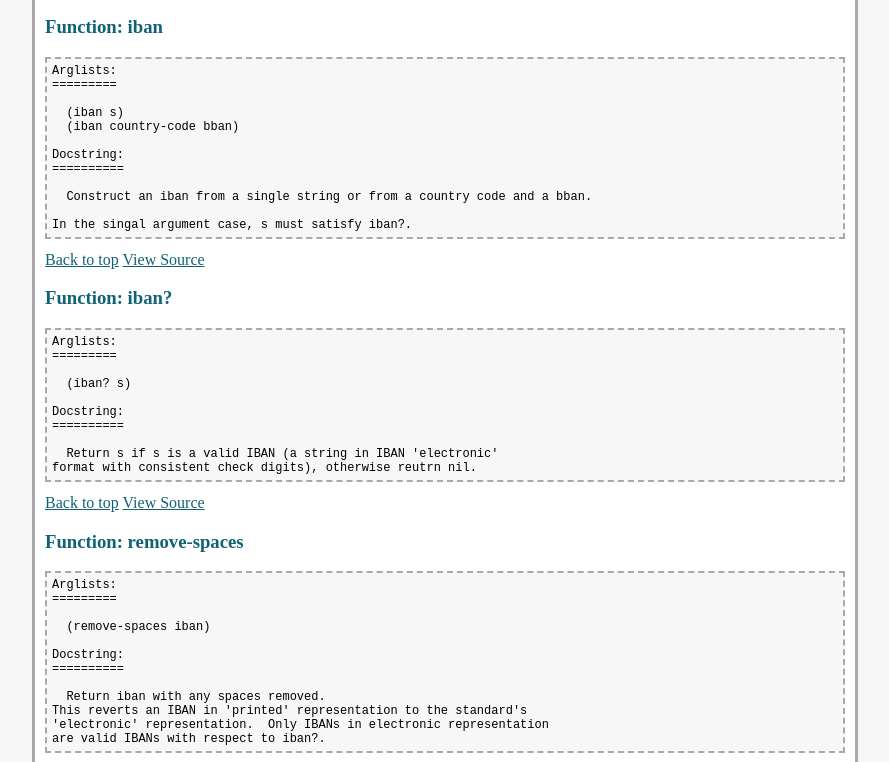
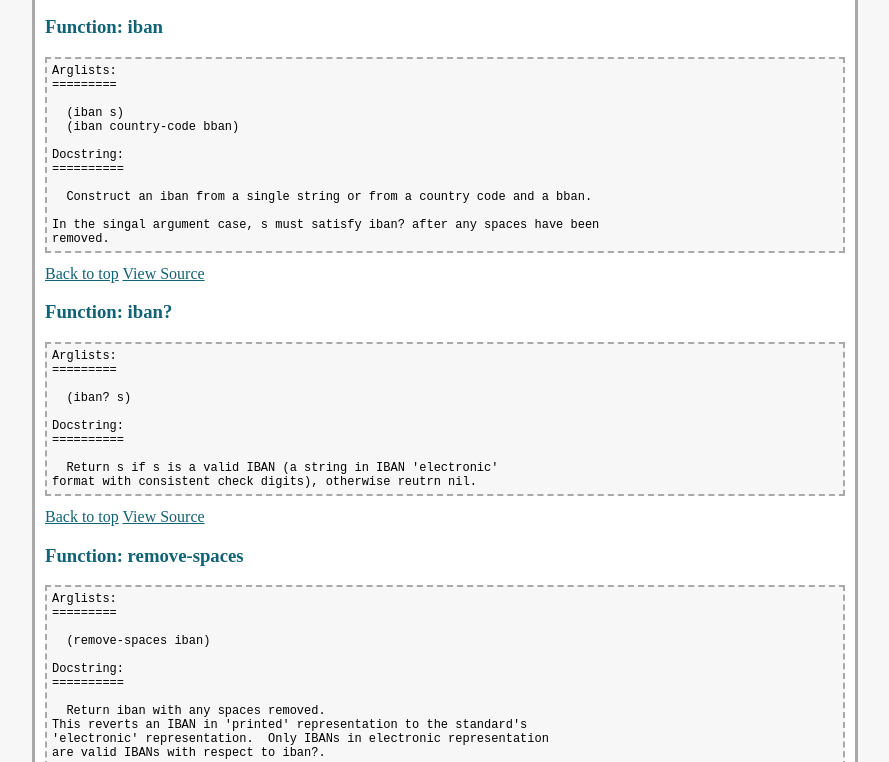
Before and after one commit to bpsm/big-ivan, a plain HTML site: page big-ivan.iban.html in a window 1280 px wide. Shown: the part 1260-2022 px from the top of the page, without its empty margins (195-1084 px from the left). Drawn offline with Linux system fonts and the light colour scheme.

Commit message:
0.1.0-SNAPSHOT aae2354b

```diff
--- a/big-ivan.iban.html
+++ b/big-ivan.iban.html
@@ -45,7 +45,7 @@ This provides the IBAN standard's 'printed' representation.</pre></div><a href="
 Docstring:
 ==========
 
-  Return the BBAN portion of iban. iban must be valid.</pre></div><a href="#top">Back to top</a> <a href="https://github.com/bpsm/big-ivan/blob/master/src/big_ivan/iban.clj#L60">View Source</a></div><div id="IDcountry-code"><div><h3>Function: country-code</h3><pre>Arglists:
+  Return the BBAN portion of iban. iban must be valid.</pre></div><a href="#top">Back to top</a> <a href="https://github.com/bpsm/big-ivan/blob/master/src/big_ivan/iban.clj#L59">View Source</a></div><div id="IDcountry-code"><div><h3>Function: country-code</h3><pre>Arglists:
 =========
 
   (country-code iban)
@@ -53,7 +53,7 @@ Docstring:
 Docstring:
 ==========
 
-  Return the country code of iban. iban must be valid.</pre></div><a href="#top">Back to top</a> <a href="https://github.com/bpsm/big-ivan/blob/master/src/big_ivan/iban.clj#L52">View Source</a></div><div id="IDiban"><div><h3>Function: iban</h3><pre>Arglists:
+  Return the country code of iban. iban must be valid.</pre></div><a href="#top">Back to top</a> <a href="https://github.com/bpsm/big-ivan/blob/master/src/big_ivan/iban.clj#L51">View Source</a></div><div id="IDiban"><div><h3>Function: iban</h3><pre>Arglists:
 =========
 
   (iban s)
@@ -64,7 +64,8 @@ Docstring:
 
   Construct an iban from a single string or from a country code and a bban.
 
-In the singal argument case, s must satisfy iban?.</pre></div><a href="#top">Back to top</a> <a href="https://github.com/bpsm/big-ivan/blob/master/src/big_ivan/iban.clj#L37">View Source</a></div><div id="IDibanQMARK"><div><h3>Function: iban?</h3><pre>Arglists:
+In the singal argument case, s must satisfy iban? after any spaces have been
+removed.</pre></div><a href="#top">Back to top</a> <a href="https://github.com/bpsm/big-ivan/blob/master/src/big_ivan/iban.clj#L37">View Source</a></div><div id="IDibanQMARK"><div><h3>Function: iban?</h3><pre>Arglists:
 =========
 
   (iban? s)
```
